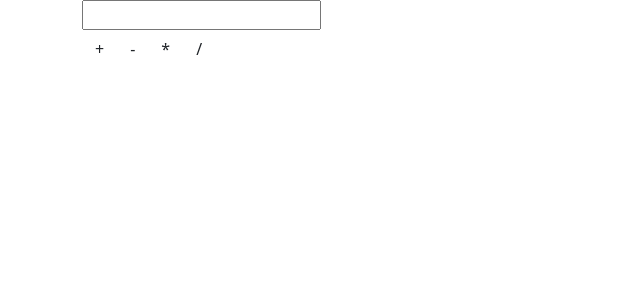
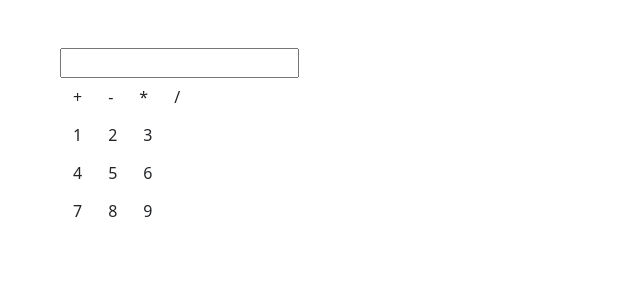
Before and after one commit to FunkyRobot73/calc-quote, an Angular app: page / in a window 1280 px wide. Shown: the top 300 px of the page, without its empty margins (0-640 px from the left). Built offline with nearby package versions, Linux system fonts and the light colour scheme.

Commit message:
Form Control

```diff
--- a/src/app/app.component.html
+++ b/src/app/app.component.html
@@ -1,18 +1 @@
-<div class="container">
-  <div class="display">
-    <form action="">
-      <input type="text">
-
-    </form>
-  </div>
-  <div class="buttons">
-    <div class="operators row">
-      <div class="col-auto">
-        <button class="btn">+</button>
-        <button class="btn">-</button>
-        <button class="btn">*</button>
-        <button class="btn">/</button>
-      </div>
-    </div>
-  </div>
-</div>
+<app-my-calc></app-my-calc>
--- a/src/app/app.module.ts
+++ b/src/app/app.module.ts
@@ -3,6 +3,7 @@ import { BrowserModule } from '@angular/platform-browser';
 
 import { AppComponent } from './app.component';
 import { MyCalcComponent } from './my-calc/my-calc.component';
+import { ReactiveFormsModule } from '@angular/forms';
 
 @NgModule({
   declarations: [
@@ -10,7 +11,8 @@ import { MyCalcComponent } from './my-calc/my-calc.component';
     MyCalcComponent
   ],
   imports: [
-    BrowserModule
+    BrowserModule,
+    ReactiveFormsModule
   ],
   providers: [],
   bootstrap: [AppComponent]
--- a/src/app/my-calc/my-calc.component.html
+++ b/src/app/my-calc/my-calc.component.html
@@ -1 +1,38 @@
-<p>my-calc works!</p>
+<div class="container m-5">
+    <div class="display">
+      <form action="" [formGroup]="inputStr">
+        <input type="text" formControlName="text">
+
+      </form>
+    </div>
+    <div class="buttons">
+      <div class="operators row">
+        <div class="col-auto">
+          <button class="btn">+</button>
+          <button class="btn">-</button>
+          <button class="btn">*</button>
+          <button class="btn">/</button>
+        </div>
+      </div>
+          <div class="operands row">
+            <div class="col-auto">
+                <button class="btn">1</button>
+                <button class="btn">2</button>
+                <button class="btn">3</button>
+            </div>
+          </div>
+          <div class="operands row">
+            <div class="col-auto">
+                <button class="btn">4</button>
+                <button class="btn">5</button>
+                <button class="btn">6</button>
+            </div>
+          </div>
+          <div class="operands row">
+            <div class="col-auto">
+                <button class="btn">7</button>
+                <button class="btn">8</button>
+                <button class="btn">9</button>
+            </div>
+          </div>
+</div>
--- a/src/app/my-calc/my-calc.component.ts
+++ b/src/app/my-calc/my-calc.component.ts
@@ -1,10 +1,18 @@
-import { Component } from '@angular/core';
+import { Component, OnInit } from '@angular/core';
+import { FormGroup, FormControl } from "@angular/forms";
 
 @Component({
   selector: 'app-my-calc',
   templateUrl: './my-calc.component.html',
   styleUrls: ['./my-calc.component.css']
 })
-export class MyCalcComponent {
+export class MyCalcComponent implements OnInit{
 
+  inputStr: any;
+
+  ngOnInit(): void {
+    this.inputStr = new FormGroup({
+      text : new FormControl()
+    })
+  }
 }
```
